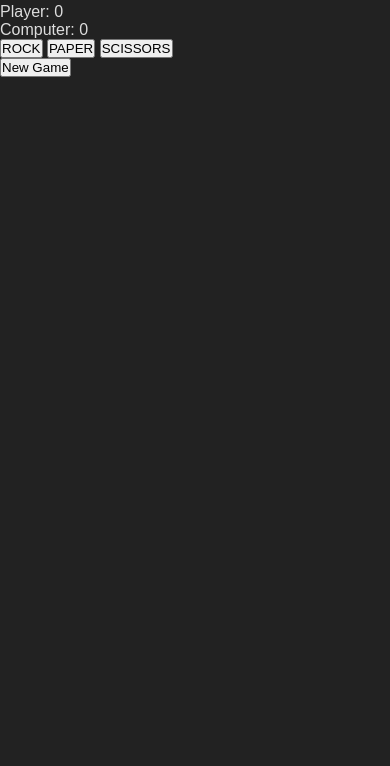
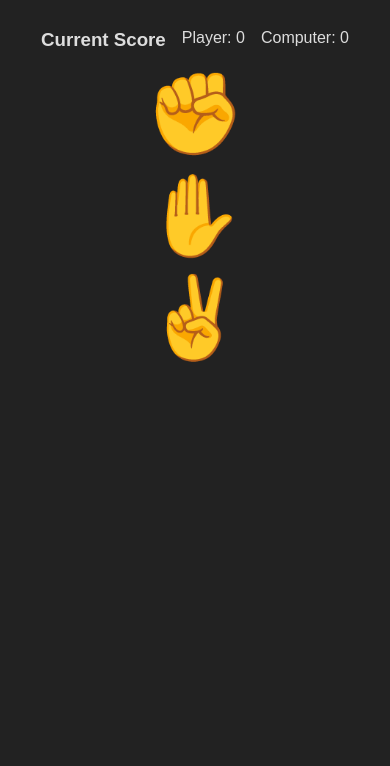
Before and after one commit to hugoharris/rockpaperscissors, a plain HTML site: page index.html in a window 390 px wide. Shown: the part 78-844 px from the top of the page. Drawn offline with Linux system fonts and the light colour scheme.

Commit message:
add styling and media query for small screens

```diff
--- a/index.css
+++ b/index.css
@@ -9,3 +9,59 @@ body {
     background-color: #222222;
     font-family: sans-serif;
 }
+
+/* prevent choices from being highlighted in odd default colors*/
+::selection {
+    background: #222222;
+}
+
+.container {
+    margin: 10rem auto;
+    text-align: center;
+    width: 50vw;
+}
+
+header {
+    margin-bottom: 2rem;
+}
+
+.current-score {
+    display: flex;
+    gap: 1rem;
+    justify-content: center;
+}
+
+.player-choice-btns {
+    margin: 1rem;
+    display: flex;
+    font-size: 10rem;
+    gap: 1rem;
+    justify-content: center;
+}
+
+.choice-btn:hover {
+    cursor: pointer;
+}
+
+.new-game {
+    margin: 1rem;
+    display: flex;
+    justify-content: center;
+}
+
+@media only screen and (max-width: 600px) {
+    .container {
+        margin: 1rem auto;
+        text-align: center;
+        width: 90vw;
+    }
+
+    .player-choice-btns {
+        margin: 1rem;
+        display: flex;
+        flex-direction: column;
+        font-size: 5rem;
+        gap: 0.5rem;
+        justify-content: center;
+    }
+}
--- a/index.html
+++ b/index.html
@@ -9,10 +9,11 @@
     <title>Rock Paper Scissors</title>
 </head>
 <body>
-    <heading>
+    <div class="container">
+        <header>
             <h1>Rock Paper Scissors</h1>
             <h3>Choose your weapon wisely...</h3>
-    </heading>
+        </header>
         <main>
             <div class="main-container">
                 <div class="current-score">
@@ -21,9 +22,9 @@
                     <p>Computer: <span class="computer-score">0</span></p>
                 </div>
                 <div class="player-choice-btns">
-                <button class="rock-btn">ROCK</button>
-                <button class="paper-btn">PAPER</button>
-                <button class="scissors-btn">SCISSORS</button>
+                    <p class="rock-btn choice-btn">&#9994;</p>
+                    <p class="paper-btn choice-btn">&#9995;</p>
+                    <p class="scissors-btn choice-btn">&#9996;</p>
                 </div>
                 <div class="player-choice">
                 </div>
@@ -31,10 +32,13 @@
                 </div>
                 <div class="game-result">
                 </div>
+                <div class="match-result">
+                </div>
             </div>
         </main>
         <div class="new-game">
             <button class="new-game-btn">New Game</button>
         </div>
+    </div>
 </body>
 </html>
--- a/index.js
+++ b/index.js
@@ -4,6 +4,7 @@ const computerScoreEl = document.querySelector('.computer-score');
 const playerChoiceEl = document.querySelector('.player-choice');
 const computerChoiceEl = document.querySelector('.computer-choice');
 const gameResultEl = document.querySelector('.game-result');
+const matchResultEl = document.querySelector('.match-result');
 
 // add DOM button elements
 const rockBtn = document.querySelector('.rock-btn');
@@ -12,15 +13,15 @@ const scissorsBtn = document.querySelector('.scissors-btn');
 const newGameBtn = document.querySelector('.new-game-btn');
 
 // add event listeners
-
 rockBtn.addEventListener('click', () => handleClick('rock'));
 paperBtn.addEventListener('click', () => handleClick('paper'));
 scissorsBtn.addEventListener('click', () => handleClick('scissors'));
 newGameBtn.addEventListener('click', () => handleClick('newgame'));
 
-// initialize scores
+// initialize scores and newGameBtn
 let playerScore = 0;
 let computerScore = 0;
+newGameBtn.style.display = 'none';
 
 // determine outcome of a single game
 function determineOutcome(player, computer) {
@@ -70,7 +71,12 @@ function handleClick(click) {
         // reset to new game
         playerScore = 0;
         computerScore = 0;
+        matchResultEl.innerHTML = '';
         updateScoreElements();
+        newGameBtn.style.display = 'none';
+    } else if (computerScore === 5 || playerScore === 5) {
+        // prevent more turns from running if score 5 has been reached
+        return;
     } else {
         // handle player inputs
         const playerChoice = click;
@@ -87,9 +93,8 @@ function handleClick(click) {
 
     // did someone reach 5?
     if (computerScore === 5 || playerScore === 5) {
-        alert(`${playerScore === 5 ? "PLAYER " : "COMPUTER "} WINS!`);
-        playerScore = 0;
-        computerScore = 0;
+        matchResultEl.innerHTML = `<p>${computerScore === 5 ? "COMPUTER" : "PLAYER" } WINS THE MATCH!</p>`;
+        newGameBtn.style.display = 'block';
         updateScoreElements();
         clearGameElements();
     }
```
Lines whose indentation alone changed are shown as unchanged.
